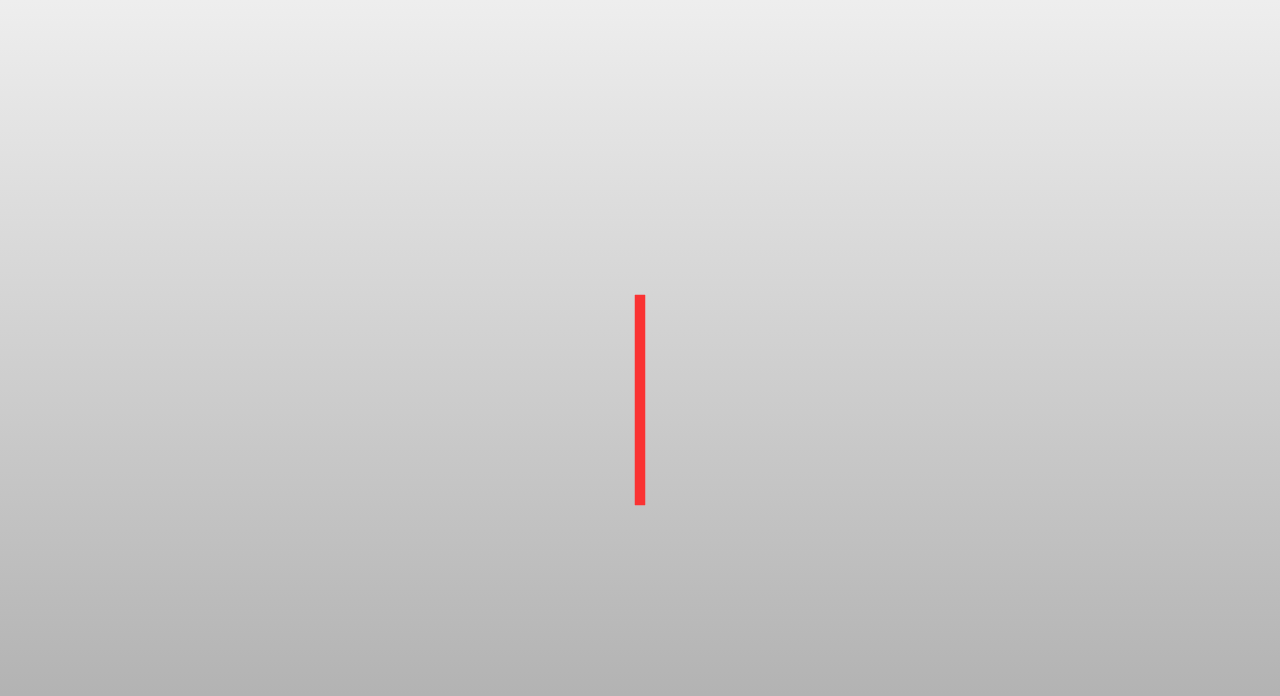
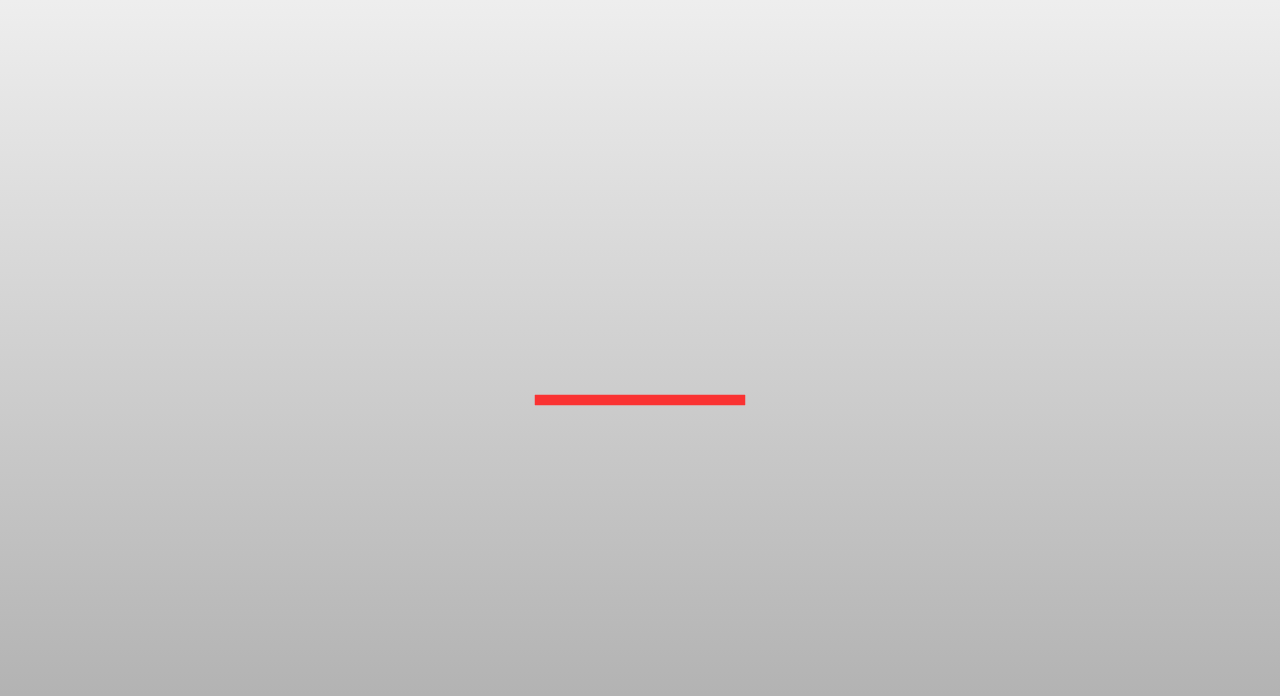
Before and after one commit to tcr/rodcraft, a plain HTML site: page index.html in a window 1280 px wide. Drawn offline with Linux system fonts and the light colour scheme.

Commit message:
Objects are now in one construction

```diff
--- a/index.html
+++ b/index.html
@@ -19,13 +19,15 @@ body { background: -webkit-linear-gradient(#eee, #aaa); }
 // camera resize: view-source:http://mrdoob.github.com/three.js/examples/webgl_interactive_cubes.html
 
 var camera, scene, projector, renderer;
-var rod, rod2;
 
 var RODS = [], GRIPS = [], POINTED, SELECTED, TOPOINTS, POINTEDCUBE;
+var construction;
 
 var mouse = { x: 0, y: 0 };
 
-function createRod (grip1, grip2) {
+function createConstruction (grip1, grip2) {
+
+  var group = new THREE.Object3D();
 
   function createCube (group, CUBES, x, y, z) {
     var mesh = new THREE.Mesh(
@@ -46,14 +48,14 @@ function createRod (grip1, grip2) {
     CUBES.push(mesh);
   }
 
-  function createGrip(group, z) {
+  group.createGrip = function (x, y, z) {
     var K = 190, CUBES = [];
-    createCube(group, CUBES, 0, 0, -K + z);
-    createCube(group, CUBES, 0, 0, K + z);
-    createCube(group, CUBES, 0, -K, 0 + z);
-    createCube(group, CUBES, 0, K, 0 + z);
-    createCube(group, CUBES, -K, 0, 0 + z);
-    createCube(group, CUBES, K, 0, 0 + z);
+    createCube(this, CUBES, 0 + x, 0 + y, -K + z);
+    createCube(this, CUBES, 0 + x, 0 + y, K + z);
+    createCube(this, CUBES, 0 + x, -K + y, 0 + z);
+    createCube(this, CUBES, 0 + x, K + y, 0 + z);
+    createCube(this, CUBES, -K + x, 0 + y, 0 + z);
+    createCube(this, CUBES, K + x, 0 + y, 0 + z);
 
     // set up the sphere vars
     var radius = 20,
@@ -75,6 +77,8 @@ function createRod (grip1, grip2) {
         opacity: 0
       }));
 
+    mesh.position.x = x;
+    mesh.position.y = y;
     mesh.position.z = z;
 
     mesh.toggleCubes = function (flag) {
@@ -85,54 +89,52 @@ function createRod (grip1, grip2) {
       });
     }
 
-    mesh.rod = rod;
-
     group.add(mesh);
     GRIPS.push(mesh);
+
+    return mesh;
   }
 
-  var group = new THREE.Object3D();
-
-  var rod = (function () {
-    var geometry = new THREE.CubeGeometry( 10, 10, 200 );
+  group.createRod = function (from, to) {
+    var geometry = new THREE.CubeGeometry( 200, 10, 10 );
     var material = new THREE.MeshLambertMaterial(
       {
         color: 0xFF3333
       });
-    return new THREE.Mesh( geometry, material );
-  })();
-  RODS.push(rod);
-  group.add(rod);
+    var rod = new THREE.Mesh( geometry, material );
+    rod.position.x = (from.position.x + to.position.x) / 2;
+    rod.position.y = (from.position.y + to.position.y) / 2;
+    rod.position.z = (from.position.z + to.position.z) / 2;
+    if ((from.position.x|0) != (to.position.x|0)) {
+      console.log('x');
+      rod.rotation.x = Math.PI/2 * (from.position.x < to.position.x ? -1 : 1);
+    }
+    if ((from.position.y|0) != (to.position.y|0)) {
+      console.log('y');
+      rod.rotation.z = Math.PI/2 * (from.position.z < to.position.z ? -1 : 1);
+    }
+    if ((from.position.z|0) != (to.position.z|0)) {
+      console.log('z');
+      rod.rotation.y = Math.PI/2 * (from.position.y < to.position.y ? -1 : 1);
+    }
+    console.log(rod.position, from.position.y/to.position.y);
+    RODS.push(rod);
+    group.add(rod);
+    return rod;
+  }
 
-  if (!grip1) {
-    grip1 = createGrip(group, -100 + 5)
-  }
-  if (!grip2) {
-    grip2 = createGrip(group, 100 - 5);
-  }
+  var grip1 = group.createGrip(-100 + 5, 0, 0)
+  var grip2 = group.createGrip(100 - 5, 0, 0);
+
+  group.createRod(grip1, grip2);
 
   return group;
 }
 
 function createRodBetween(from, to) {
   var rod = createRod(from);
-  var fromp = from.matrixWorld.multiplyVector3(new THREE.Vector3());
+  //var fromp = from.matrixWorld.multiplyVector3(new THREE.Vector3());
   var top = to.matrixWorld.multiplyVector3(new THREE.Vector3());
-  rod.position.x = (fromp.x + top.x) / 2;
-  rod.position.y = (fromp.y + top.y) / 2;
-  rod.position.z = (fromp.z + top.z) / 2;
-  if ((fromp.x|0) != (top.x|0)) {
-    console.log('x');
-    rod.rotation.y = Math.PI/2 * (fromp.y/top.y);
-  }
-  if ((fromp.y|0) != (top.y|0)) {
-    console.log('y');
-    rod.rotation.x = Math.PI/2 * (fromp.x/top.x);
-  }
-  if ((fromp.z|0) != (top.z|0)) {
-    console.log('z');
-    rod.rotation.z = Math.PI/2 * (fromp.z/top.z);
-  }
   RODS.push(rod);
   scene.add(rod);
   return rod;
@@ -142,7 +144,7 @@ function destroyRod (rod) {
   RODS = RODS.filter(function (a) {
     return a != rod;
   });
-  scene.remove(rod);
+  construction.remove(rod);
 }
 
 function init () {
@@ -158,9 +160,8 @@ function init () {
   scene = new THREE.Scene();
 
   // Add rod
-  var originrod = createRod();
-  originrod.rotation.x = Math.PI/2;
-  scene.add(originrod);
+  construction = createConstruction();
+  scene.add(construction);
 
   // Add point light
   var pointLight = new THREE.PointLight(0xFFFFFF);
@@ -247,8 +248,9 @@ $(document).on('mousemove', function ( event ) {
   mouse.y = - ( event.clientY / window.innerHeight ) * 2 + 1;
 
   if (POINTEDCUBE && isMouseDown && !tmprod) {
-    tmprod = createRodBetween(SELECTED, POINTEDCUBE);
-    console.log('connect');
+    POINTEDCUBE = construction.createGrip(POINTEDCUBE.position.x, POINTEDCUBE.position.y, POINTEDCUBE.position.z);
+    tmprod = construction.createRod(SELECTED, POINTEDCUBE);
+    console.log('connect', tmprod);
   } else if (!POINTEDCUBE && tmprod) {
     destroyRod(tmprod);
     tmprod = null;
```
